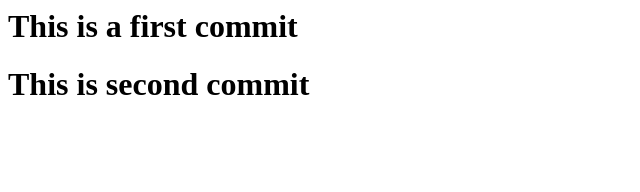
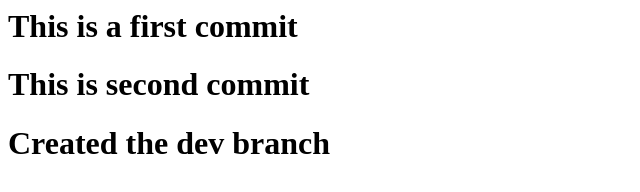
Before and after one commit to Krishn-aa/test-repo, a plain HTML site: page index.html in a window 1280 px wide. Shown: the whole page, without its empty margins (0-640 px from the left). Drawn offline with Linux system fonts and the light colour scheme.

Commit message:
dev-branch first commit

```diff
--- a/index.html
+++ b/index.html
@@ -1,2 +1,3 @@
 <h1>This is a first commit</h1>
 <h1>This is second commit</h1>
+<h1>Created the dev branch</h1>
```
